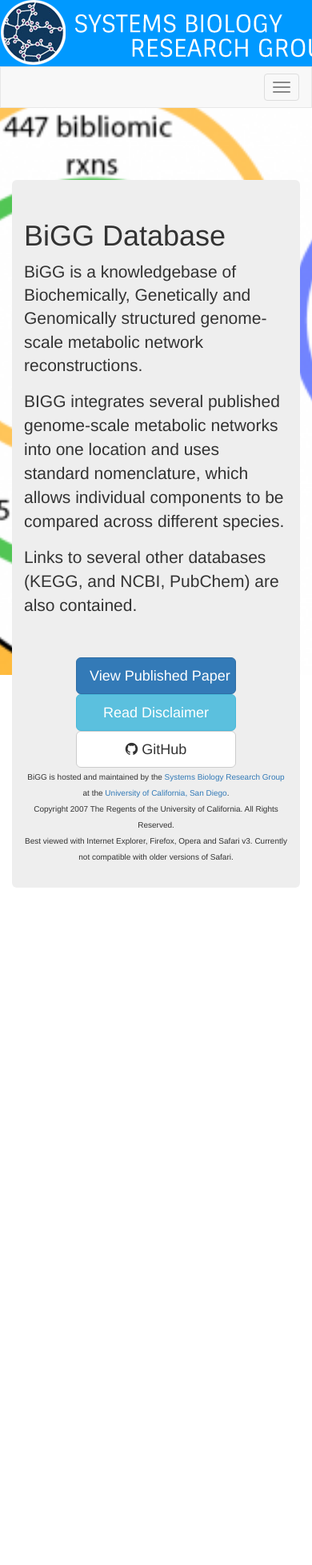
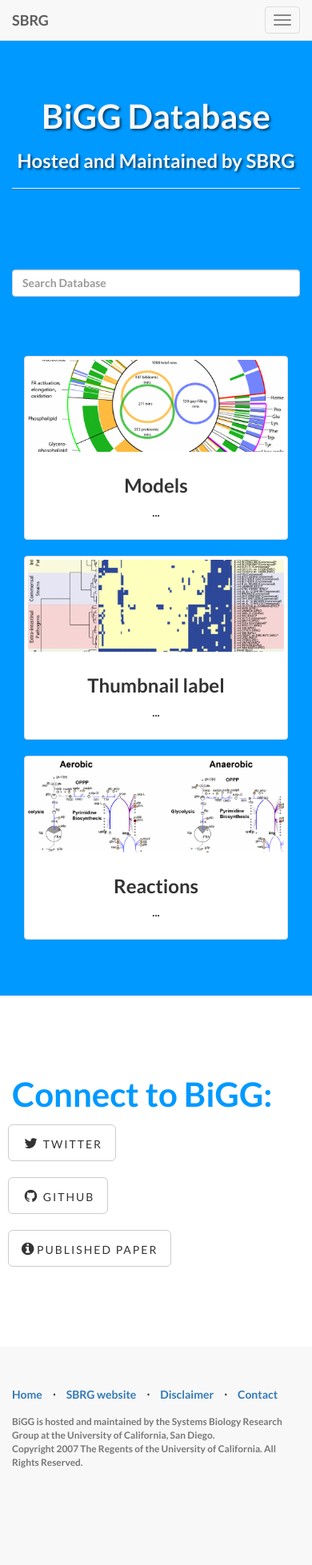
Before and after one commit to SBRG/bigg_models, a Python web app: template templates/index.html in a window 390 px wide; the page is wider, and only the part inside the window is pictured. Shown: the top 1957 px of that part at 80% size. After the commit the page ends 1836 px from the top of that part, so only its background shows below. Run offline with Jinja, Linux system fonts and the light colour scheme; the template is opened without the code that fills it, so the values that code supplies are empty; some libraries are stand-ins or nearby versions.

Commit message:
changed the name of html files and add a search page as the front page.

```diff
--- /dev/null
+++ b/assets/frontpage.css
@@ -0,0 +1,154 @@
+body, html {
+height: 100%;
+width: 100%;
+}
+
+body, h1, h2, h3, h4, h5, h6 {
+font-family: "Lato", "Helvetica Neue", Helvetica, Arial, sans-serif;
+font-weight: 700;
+}
+
+.lead {
+font-size: 18px;
+font-weight: 400;
+}
+
+.intro-header {
+padding-top: 50px; /* If you're making other pages, make sure there is 50px of padding to make sure the navbar doesn't overlap content! */
+padding-bottom: 50px;
+color: #f8f8f8;
+background: url() no-repeat center center;
+background-size: cover;
+background-color:#0099FF;
+text-align: center;
+}
+
+.intro-message {
+position: relative;
+padding-top: 20%;
+padding-bottom: 20%;
+}
+
+.intro-message > h1 {
+margin: 0;
+font-size: 5em;
+text-shadow: 2px 2px 3px rgba(0, 0, 0, 0.6);
+}
+
+.intro-divider {
+width: 400px;
+border-top: 1px solid #f8f8f8;
+border-bottom: 1px solid rgba(0, 0, 0, 0.2);
+}
+
+.intro-message > h3 {
+text-shadow: 2px 2px 3px rgba(0, 0, 0, 0.6);
+}
+
+@media (max-width: 767px) {
+.intro-message {
+padding-bottom: 15%;
+}
+
+.intro-message > h1 {
+font-size: 3em;
+}
+
+ul.intro-social-buttons > li {
+display: block;
+margin-bottom: 20px;
+padding: 0;
+}
+
+ul.intro-social-buttons > li:last-child {
+margin-bottom: 0;
+}
+
+.intro-divider {
+width: 100%;
+}
+}
+
+.network-name {
+text-transform: uppercase;
+font-size: 14px;
+font-weight: 400;
+letter-spacing: 2px;
+}
+
+.content-section-a {
+background-color: #f8f8f8;
+padding: 50px 0;
+}
+
+.content-section-b {
+border-top: 1px solid #e7e7e7;
+border-bottom: 1px solid #e7e7e7;
+padding: 50px 0;
+}
+
+.section-heading {
+margin-bottom: 30px;
+}
+
+.section-heading-spacer {
+border-top: 3px solid #e7e7e7;
+width: 200px;
+float: left;
+}
+
+.banner {
+padding: 100px 0;
+color: #0099FF;
+
+background-size: cover;
+
+}
+
+.banner h2 {
+margin: 0;
+
+font-size: 3em;
+}
+
+.banner ul {
+margin-bottom: 0;
+}
+
+.banner-social-buttons {
+float: right;
+margin-top: 0;
+}
+
+@media (max-width: 1199px) {
+ul.banner-social-buttons {
+float: left;
+margin-top: 15px;
+}
+}
+
+@media (max-width: 767px) {
+.banner h2 {
+margin: 0;
+font-size: 3em;
+}
+
+ul.banner-social-buttons > li {
+display: block;
+margin-bottom: 20px;
+padding: 0;
+}
+
+ul.banner-social-buttons > li:last-child {
+margin-bottom: 0;
+}
+}
+
+footer {
+background-color: #f8f8f8;
+padding: 50px 0;
+}
+
+p.copyright {
+margin: 15px 0 0;
+}
--- a/templates/index.html
+++ b/templates/index.html
@@ -1,83 +1,165 @@
 <!DOCTYPE html>
 <html lang="en">
+
 <head>
-		<!-- add in autocomplete with categories, data-toggle the model selects, figure out popovers -->
     <meta charset="utf-8">
-		<meta http-equiv="X-UA-Compatible" content="IE=edge">
-		<meta name="viewport" content="width=device-width, initial-scale=1">
+    <meta name="viewport" content="width=device-width, initial-scale=1.0">
+    <meta name="description" content="">
+    <meta name="author" content="">
+
+    <title>BiGG Database</title>
+
+    <!-- Bootstrap core CSS -->
     <link rel="stylesheet" href="//netdna.bootstrapcdn.com/bootstrap/3.1.1/css/bootstrap.min.css">
-		<link rel="stylesheet" type="text/css" href="assets/style.css">
-		<!--<link rel="stylesheet" href="http://code.jquery.com/mobile/1.4.2/jquery.mobile-1.4.2.min.css" />-->
+
+    <!-- Custom Google Web Font -->
    <link rel="stylesheet" type="text/css" href="//netdna.bootstrapcdn.com/font-awesome/4.0.3/css/font-awesome.min.css">
+    <link href='http://fonts.googleapis.com/css?family=Lato:100,300,400,700,900,100italic,300italic,400italic,700italic,900italic' rel='stylesheet' type='text/css'>
+
+    <!-- Add custom CSS here -->
+    <link href="http://localhost:8888/assets/frontpage.css" rel="stylesheet">
+	<style>
+
+		.intro-divider{margin-bottom:100px;}
+		.form-control{margin-bottom:20px;}
+	</style>
 </head>
+
 <body>
 
-		<div id="myCarousel" class="carousel container slide">
-			<div class="carousel-inner">
-				<div class="active item one"></div>
-				<div class="item two"></div>
-				<div class="item three"></div>
-			</div>
-		</div>
-
-		<div id="banner">
-			<a href="http://sbrg.ucsd.edu/"> <img src="assets/logo-header.png" alt="logo"></a>
-		</div>
-
-		<div class="navbar navbar-default" role="navigation">
-			<div class="container-fluid">
+    <nav class="navbar navbar-default navbar-fixed-top" role="navigation">
+        <div class="container">
             <div class="navbar-header">
-					<button type="button" class="navbar-toggle" data-toggle="collapse" data-target=".navbar-collapse">
+                <button type="button" class="navbar-toggle" data-toggle="collapse" data-target=".navbar-ex1-collapse">
                     <span class="sr-only">Toggle navigation</span>
                     <span class="icon-bar"></span>
                     <span class="icon-bar"></span>
                     <span class="icon-bar"></span>
                 </button>
-						<!--<a class="navbar-brand" href="http://gcrg.ucsd.edu/"><strong>SBRG</strong></a>-->
+                <a class="navbar-brand" href="http://systemsbiology.ucsd.edu/">SBRG</a>
             </div>
-				<div class="navbar-collapse collapse">
+
+            <!-- Collect the nav links, forms, and other content for toggling -->
+            <div class="collapse navbar-collapse navbar-right navbar-ex1-collapse">
                 <ul class="nav navbar-nav">
-						<li><a href="/">Home</a></li>
-						<li><a href="#">Search Reactions</a></li>
-						<li><a href="#">SBML Export</a></li>
-						<li><a href="#">{{user}}'s profile</a></li>
-						<li><a href="#">Help</a></li>
+                    <li><a href="#about">About</a>
+                    </li>
+                    <li><a href="#services">Advance Search</a>
+                    </li>
+                    <li><a href="#contact">Export SBML</a>
+                    </li>
+                </ul>
+            </div>
+            <!-- /.navbar-collapse -->
+        </div>
+        <!-- /.container -->
+    </nav>
 
-					</ul>
-					<ul class="navbar-form navbar-right">
-						<div id = "multiple-datasets" class="col-lg-9">
-							<input type="text" class="typeahead" placeholder="Search...">
+    <div class="intro-header">
+
+        <div class="container">
+
+            <div class="row">
+                <div class="col-lg-12">
+                    <div class="intro-message">
+                        <h1>BiGG Database </h1>
+                        <h3>Hosted and Maintained by SBRG</h3>
+                        <hr class="intro-divider">
+                       <input type="text" class="form-control" placeholder="Search Database">
                     </div>
-					</ul>
+                      <div class="col-sm-6 col-md-4">
+    <div class="thumbnail">
+      <img src="http://localhost:8888/assets/f21.png" alt="...">
+      <div class="caption">
+        <h3>Models</h3>
+        <p>...</p>
+
+      </div>
+    </div>
+  </div>
+    <div class="col-sm-6 col-md-4">
+    <div class="thumbnail">
+      <img src="http://localhost:8888/assets/f22.png" alt="...">
+      <div class="caption">
+        <h3>Thumbnail label</h3>
+        <p>...</p>
+
+      </div>
+    </div>
+  </div>
+                        <div class="col-sm-6 col-md-4">
+    <div class="thumbnail">
+      <img src="http://localhost:8888/assets/f23.png" alt="...">
+      <div class="caption">
+        <h3>Reactions</h3>
+        <p>...</p>
+
+      </div>
+    </div>
   </div>
                 </div>
             </div>
 
+        </div>
+        <!-- /.container -->
+
+    </div>
+    <!-- /.intro-header -->
+
+
+
+        <!-- /.container -->
+
+    <!-- /.banner -->
+
+    <div class="banner">
+
         <div class="container">
 
-			<div class="jumbotron">
-				<h1>BiGG Database</h1>
+            <div class="row">
+          		<div class="col-lg-6">
+                    <h2>Connect to BiGG:</h2>
+                </div>
+                <div class="col-lg-6">
+                    <ul class="list-inline banner-social-buttons">
+                        <li><a href="https://twitter.com/ucsd_sbrg" class="btn btn-default btn-lg"><i class="fa fa-twitter fa-fw"></i> <span class="network-name"> Twitter</span></a>
+                        </li>
+                        <li><a href="https://github.com/IronSummitMedia/startbootstrap" class="btn btn-default btn-lg"><i class="fa fa-github fa-fw"></i> <span class="network-name"> Github</span></a>
+                        </li>
+                        <li><a href="http://www.biomedcentral.com/1471-2105/11/213" class="btn btn-default btn-lg"><i class="fa fa-info-circle"></i> <span class="network-name"> Published Paper</span></a>
+                        </li>
+                    </ul>
+                </div>
+            </div>
 
-				<p class="lead">BiGG is a knowledgebase of Biochemically, Genetically and Genomically structured genome-scale metabolic network reconstructions. </p>
-				<p>BIGG integrates several published genome-scale metabolic networks into one location and uses standard nomenclature, which allows individual components to be compared across different species.</p>
-				<p>Links to several other databases (KEGG, and NCBI, PubChem) are also contained.</p>
-				<br>
-				<p>
-				<div class="group">
-					<button class = "btn btn-primary btn-lg" href="http://www.biomedcentral.com/1471-2105/11/213">View Published Paper</button>    <button href="#myModal" class="btn btn-lg btn-info" data-toggle="modal">Read Disclaimer</button>    <button class="btn btn-default btn-lg">
-						<i class="fa fa-github"></i> GitHub
-					</button>
+        </div>
+        <!-- /.container -->
 
-					<br>
-					<font size="1">
-						BiGG is hosted and maintained by the <a href="http://systemsbiology.ucsd.edu/">Systems Biology Research Group</a> at the <a href="http://ucsd.edu"> University of California, San Diego</a>.
-						<br>Copyright 2007 The Regents of the University of California. All Rights Reserved.
-						<br>Best viewed with Internet Explorer, Firefox, Opera and Safari v3. Currently not compatible with older versions of Safari.
-					</font>
+    </div>
+    <footer>
+        <div class="container">
+            <div class="row">
+                <div class="col-lg-12">
+                    <ul class="list-inline">
+                        <li><a href="#home">Home</a>
+                        </li>
+                        <li class="footer-menu-divider">&sdot;</li>
+                        <li><a href="#about">SBRG website</a>
+                        </li>
+                        <li class="footer-menu-divider">&sdot;</li>
+                        <li><a href="#services">Disclaimer</a>
+                        </li>
+                        <li class="footer-menu-divider">&sdot;</li>
+                        <li><a href="#contact" data-toggle="modal">Contact</a>
+                        </li>
+                    </ul>
+                    <p class="copyright text-muted small">BiGG is hosted and maintained by the Systems Biology Research Group at the University of California, San Diego. <br> Copyright 2007 The Regents of the University of California. All Rights Reserved.
+                    	</p>
                 </div>
             </div>
         </div>
-		<div id="myModal" class="modal fade" tabindex="-1" role="dialog" aria-labelledby="myModalLabel" aria-hidden="true">
+    </footer>
+		<div id="contact" class="modal fade" tabindex="-1" role="dialog" aria-labelledby="myModalLabel" aria-hidden="true">
 			<div class="modal-dialog">
 				<div class="modal-content">
 					<div class="modal-header">
@@ -86,81 +168,32 @@
 							&times;
 						</button>
 						<h4 class="modal-title" id="myModalLabel">
-							Disclaimer
+							Contact Us
 						</h4>
 					</div>
 					<div class="modal-body">
-						<p>BiGG is now published. Please cite "Schellenberger, J., Park, J. O., Conrad, T. C., and Palsson, B. Ø., BiGG: a Biochemical Genetic and Genomic knowledgebase of large scale metabolic reconstructions, BMC Bioinformatics, 11:213, (2010)." if you use BiGG.</p>
+						<p>In Silico Lab:  858-822-1144</p>
 						<br>
-						<p>Copyright 2007 The Regents of the University of California </p>
+						<p>Wet Lab:  858-822-0028</p>
 						<br>
-						<p>All Rights Reserved </p>
+						<p>FAX: 858-822-3120</p>
 						<br>
-						<p>Permission to use, copy, modify and distribute any part of this BiGG Database for educational, research and non-profit purposes, without fee, and without a written agreement is hereby granted, provided that the above copyright notice, this paragraph and the following three paragraphs appear in all copies. </p>
+						<p>Location: </p>
 						<br>
-						<p>Those desiring to incorporate this BiGG database into commercial products or use for commercial purposes should contact the Technology Transfer & Intellectual Property Services, University of California, San Diego, 9500 Gilman Drive, Mail Code 0910, La Jolla, CA 92093-0910, Ph: (858) 534-5815, FAX: (858) 534-7345, e-mail:invent@ucsd.edu.</p>
+						<p>417 Powell-Focht Bioengineering Hall</p>
 						<br>
-						<p>IN NO EVENT SHALL THE UNIVERSITY OF CALIFORNIA BE LIABLE TO ANY PARTY FOR DIRECT, INDIRECT, SPECIAL, INCIDENTAL, OR CONSEQUENTIAL DAMAGES, INCLUDING LOST PROFITS, ARISING OUT OF THE USE OF THIS BIGG DATABASE, EVEN IF THE UNIVERSITY OF CALIFORNIA HAS BEEN ADVISED OF THE POSSIBILITY OF SUCH DAMAGE. </p>
-						<br>
-						<p>THE BIGG DATABASE PROVIDED HEREIN IS ON AN "AS IS" BASIS, AND THE UNIVERSITY OF CALIFORNIA HAS NO OBLIGATION TO PROVIDE MAINTENANCE, SUPPORT, UPDATES, ENHANCEMENTS, OR MODIFICATIONS. THE UNIVERSITYOF CALIFORNIA MAKES NO REPRESENTATIONS AND EXTENDS NO WARRANTIES OF ANY KIND, EITHER IMPLIED OR EXPRESS, INCLUDING, BUT NOT LIMITED TO, THE IMPLIED WARRANTIES OF MERCHANTABILITY OR FITNESS FOR A PARTICULAR PURPOSE, OR THAT THE USE OF THE BIGG DATABASE WILL NOT INFRINGE ANY PATENT, TRADEMARK OR OTHER RIGHTS. </p>
+						<p>9500 Gilman Drive La Jolla, CA 92093-0412</p>
+
 					</div>
-					<div class="modal-footer">
-						<button type="button" class="btn btn-default"
-							data-dismiss="modal">Close
-						</button>
+
 				</div>
 			</div>
 		</div>
-		</div>
-		<!--<div id="loading-model">
-				<h1>Loading Model..<h1>
-				<div class="progress progress-striped active">
-					<div class="progress-bar"  role="progressbar" aria-valuenow="100" aria-valuemin="0" aria-valuemax="100" style="width: 100%">
-						<span class="sr-only">Loading</span>
-					</div>
-				</div>
-		</div> -->
-		<div id="myModal" class="modal fade" tabindex="-1" role="dialog" aria-labelledby="myModalLabel" aria-hidden="true">
-			<div class="modal-dialog">
-				<div class="modal-content">
-					<div class="modal-header">
-						<button type="button" class="close"
-							data-dismiss="modal" aria-hidden="true">
-							&times;
-							</button>
-						<h4 class="modal-title" id="myModalLabel">
-							Disclaimer
-						</h4>
-					</div>
-					<div class="modal-body">
-						<p>BiGG is now published. Please cite "Schellenberger, J., Park, J. O., Conrad, T. C., and Palsson, B. Ø., BiGG: a Biochemical Genetic and Genomic knowledgebase of large scale metabolic reconstructions, BMC Bioinformatics, 11:213, (2010)." if you use BiGG.</p>
-						<br>
-						<p>Copyright 2007 The Regents of the University of California </p>
-						<br>
-						<p>All Rights Reserved </p>
-						<br>
-						<p>Permission to use, copy, modify and distribute any part of this BiGG Database for educational, research and non-profit purposes, without fee, and without a written agreement is hereby granted, provided that the above copyright notice, this paragraph and the following three paragraphs appear in all copies. </p>
-						<br>
-						<p>Those desiring to incorporate this BiGG database into commercial products or use for commercial purposes should contact the Technology Transfer & Intellectual Property Services, University of California, San Diego, 9500 Gilman Drive, Mail Code 0910, La Jolla, CA 92093-0910, Ph: (858) 534-5815, FAX: (858) 534-7345, e-mail:invent@ucsd.edu.</p>
-						<br>
-						<p>IN NO EVENT SHALL THE UNIVERSITY OF CALIFORNIA BE LIABLE TO ANY PARTY FOR DIRECT, INDIRECT, SPECIAL, INCIDENTAL, OR CONSEQUENTIAL DAMAGES, INCLUDING LOST PROFITS, ARISING OUT OF THE USE OF THIS BIGG DATABASE, EVEN IF THE UNIVERSITY OF CALIFORNIA HAS BEEN ADVISED OF THE POSSIBILITY OF SUCH DAMAGE. </p>
-						<br>
-						<p>THE BIGG DATABASE PROVIDED HEREIN IS ON AN "AS IS" BASIS, AND THE UNIVERSITY OF CALIFORNIA HAS NO OBLIGATION TO PROVIDE MAINTENANCE, SUPPORT, UPDATES, ENHANCEMENTS, OR MODIFICATIONS. THE UNIVERSITYOF CALIFORNIA MAKES NO REPRESENTATIONS AND EXTENDS NO WARRANTIES OF ANY KIND, EITHER IMPLIED OR EXPRESS, INCLUDING, BUT NOT LIMITED TO, THE IMPLIED WARRANTIES OF MERCHANTABILITY OR FITNESS FOR A PARTICULAR PURPOSE, OR THAT THE USE OF THE BIGG DATABASE WILL NOT INFRINGE ANY PATENT, TRADEMARK OR OTHER RIGHTS. </p>
-					</div>
-					<div class="modal-footer">
-						<button type="button" class="btn btn-default"
-							data-dismiss="modal">Close
-						</button>
-					</div>
-				</div>
-			</div>
-		</div>
-
+    <!-- JavaScript -->
     <script src="http://code.jquery.com/jquery-1.9.1.min.js"></script>
 		<!--<script src="http://code.jquery.com/mobile/1.4.2/jquery.mobile-1.4.2.min.js"></script>-->
 		<script type="text/javascript" src="//netdna.bootstrapcdn.com/bootstrap/3.0.0/js/bootstrap.min.js"></script>
-		<script type="text/javascript" src="assets/script.js"></script>
-		<script src="assets/typeahead.js/typeahead.bundle.min.js"></script>
 
 </body>
+
 </html>
```
Also changed, not shown: templates/about.html (added, +131 -0 lines). Lines whose indentation alone changed are shown as unchanged.
